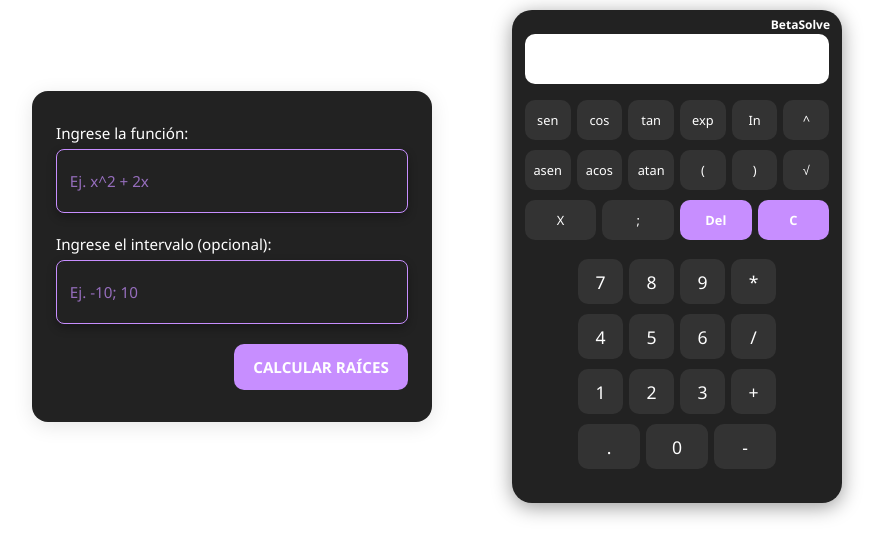
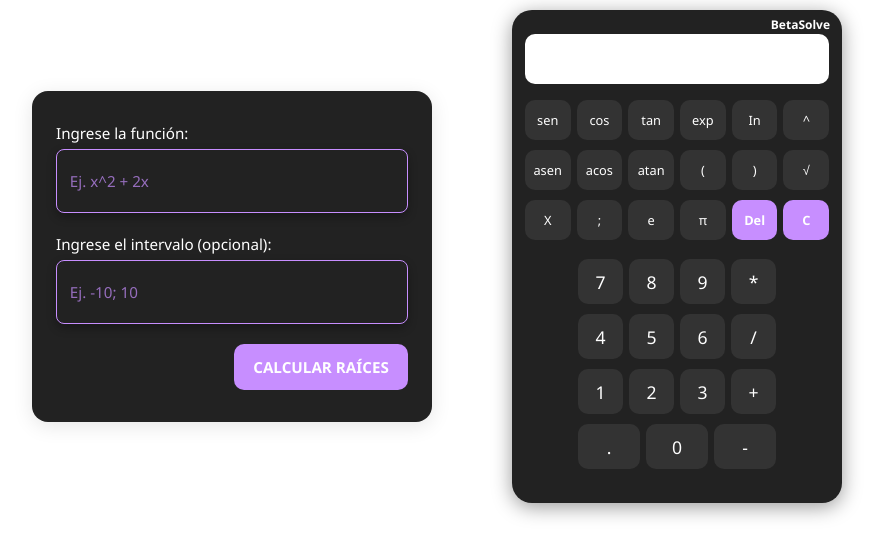
Before and after one commit to Horacio-Sutara/Calculadora, a Flask app: page /raices in a window 1280 px wide. Shown: the part 149-692 px from the top of the page, without its empty margins (203-1087 px from the left). Run offline with Flask 3, Linux system fonts and the light colour scheme.

Commit message:
e y pi en raices

```diff
--- a/app/templates/raices.html
+++ b/app/templates/raices.html
@@ -72,6 +72,8 @@
                     <div class="row-header">
                         <button class="btn-header">X</button>
                         <button class="btn-header">;</button>
+                        <button class="btn-header">e</button>
+                        <button class="btn-header">π</button>
                         <button class="btn-especial">Del</button>
                         <button class="btn-especial">C</button>
                     </div>
```
